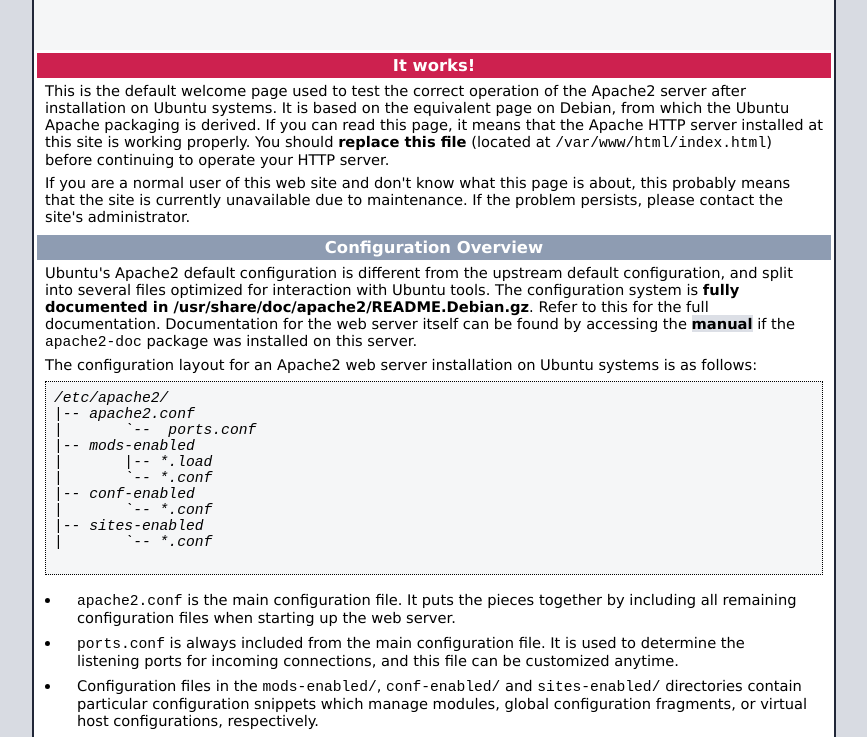
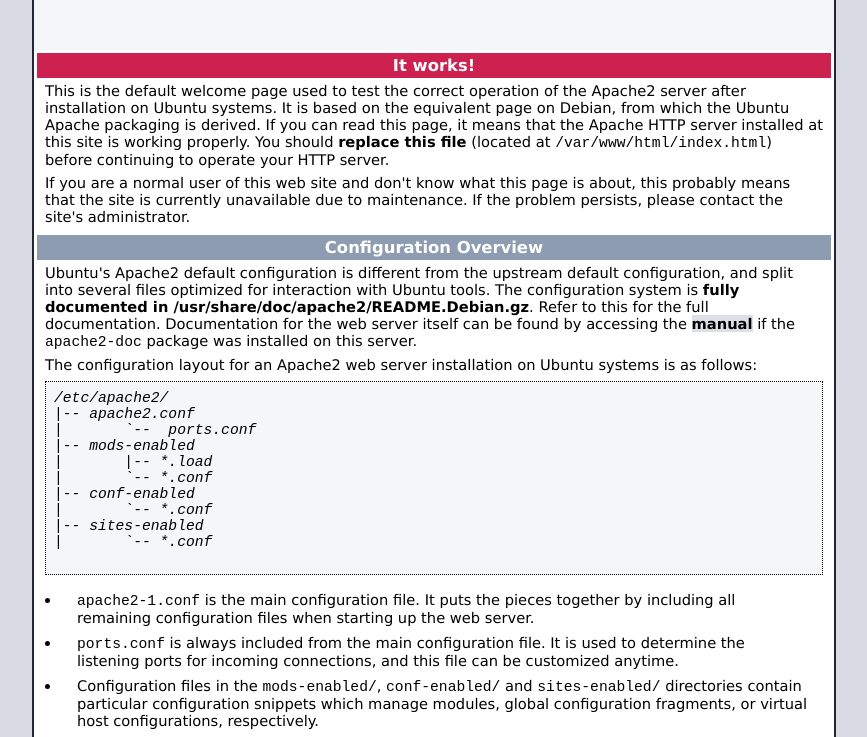
Before and after one commit to jonesli1116/firstwebserver, a plain HTML site: page index.html in a window 1280 px wide. Shown: the part 57-794 px from the top of the page, without its empty margins (206-1073 px from the left). Drawn offline with Linux system fonts and the light colour scheme.

Commit message:
first change

```diff
--- a/index.html
+++ b/index.html
@@ -275,7 +275,7 @@
           </pre>
           <ul>
                         <li>
-                           <tt>apache2.conf</tt> is the main configuration
+                           <tt>apache2-1.conf</tt> is the main configuration
                            file. It puts the pieces together by including all remaining configuration
                            files when starting up the web server.
                         </li>
```
